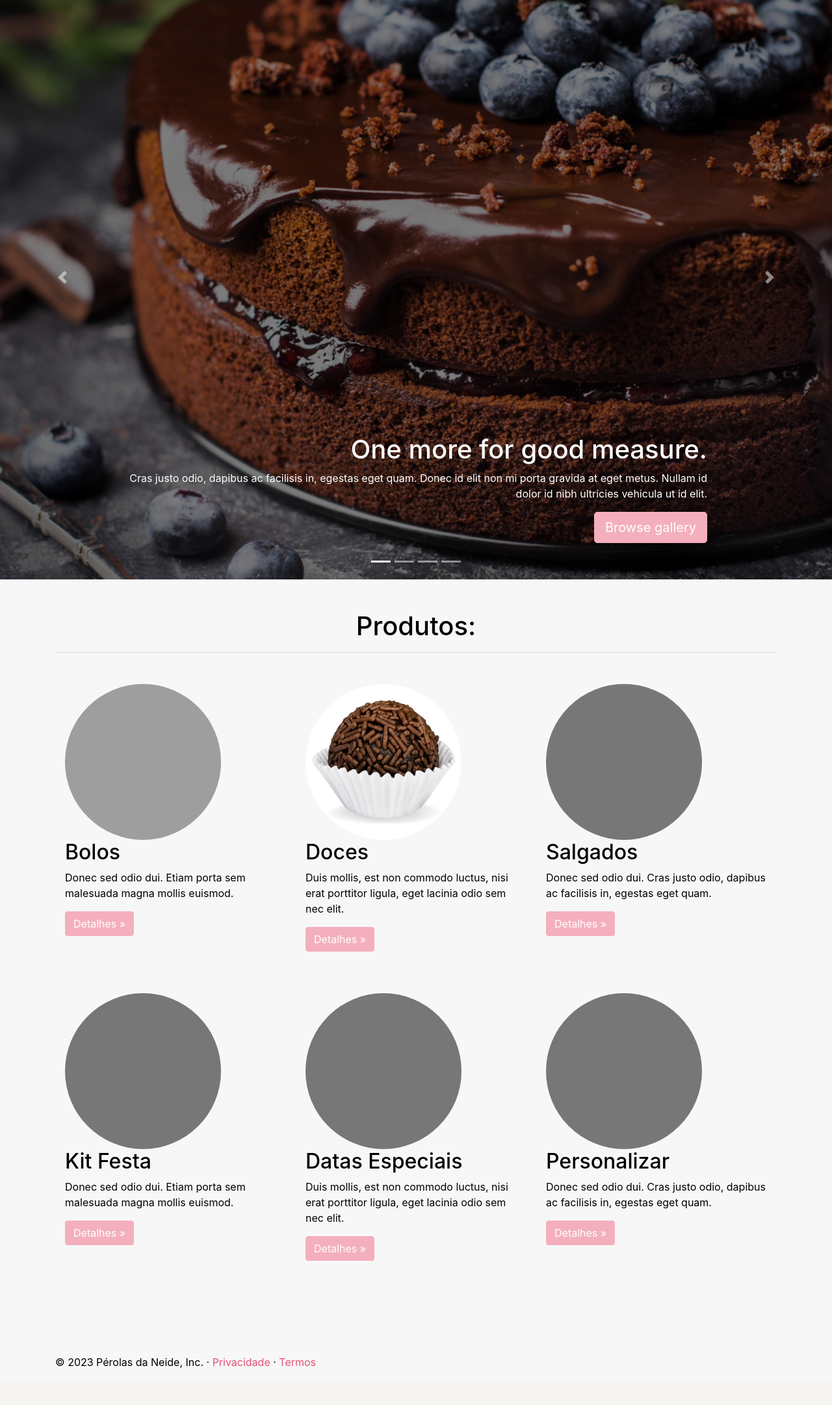
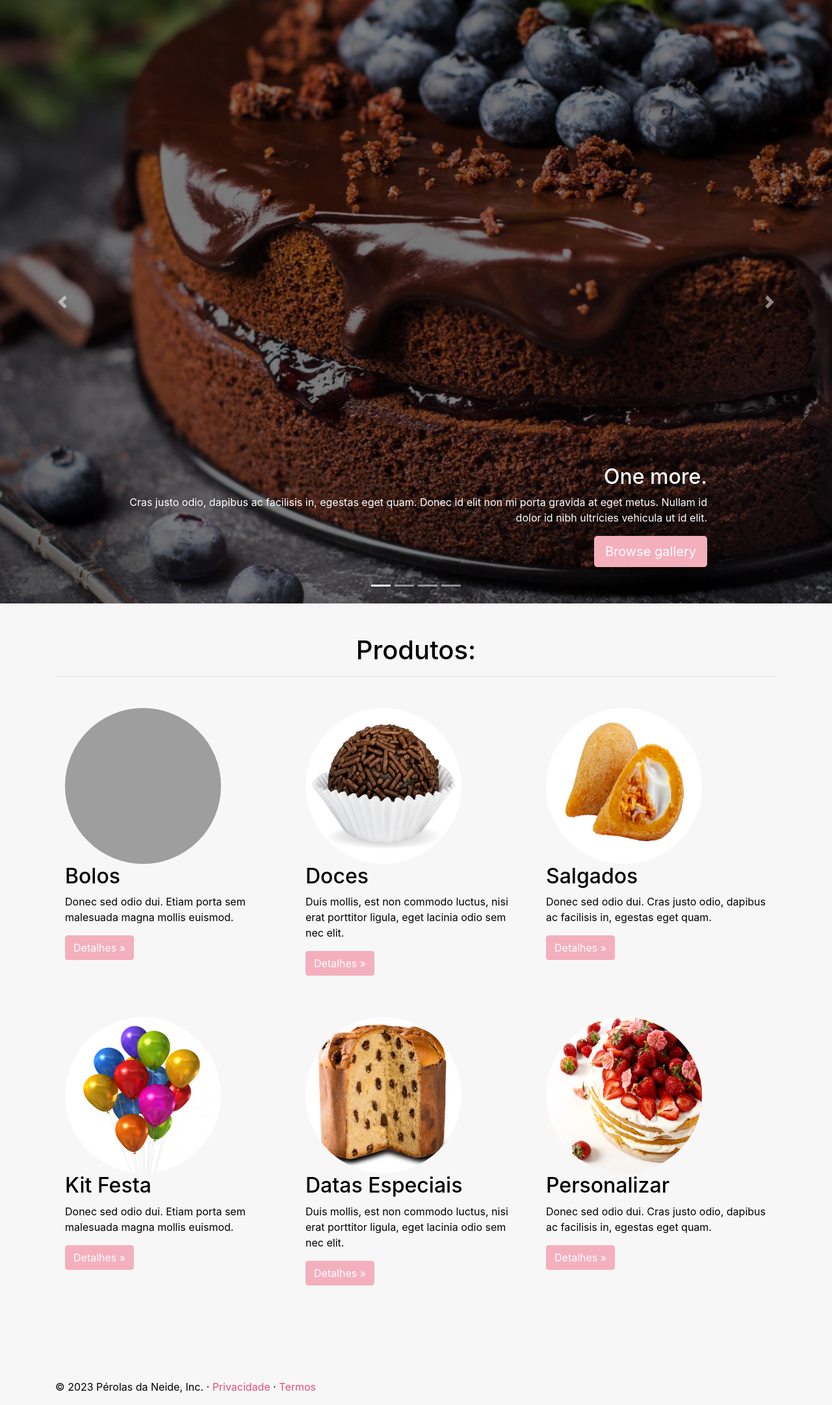
Before and after one commit to nana-marques/perolas-website, a CodeIgniter app: page /Ana/ in a window 1280 px wide. Shown: the part 85-2248 px from the top of the page at 65% size. Before the commit the page ends 2191 px from the top, so only its background shows below. Run offline with CodeIgniter, Linux system fonts and the light colour scheme; some libraries are stand-ins or nearby versions; grey boxes are pictures that could not be loaded.

Commit message:
att - imagens da homepage

```diff
--- a/application/views/about.php
+++ b/application/views/about.php
@@ -1,5 +1,5 @@
-<div class="row justify-content-center" style="max-width: 100%; margin-top: 5vw;">
-    <div class="col-lg-5 mt-5 bg-light" style="width: 40vw;">
+<div class="row justify-content-center" style="max-width: 100%; margin-top: 4em;">
+    <div class="col-lg-5 mt-5 bg-light" style="width: 40em;">
         <h1 class="text-center font-weight-bold" style="color: #502F4C;">Sobre Nós</h1>
         <div class="col col-8 float-left mt-3">
             <p>
@@ -10,7 +10,7 @@
                 Nullam lobortis volutpat libero nec tincidunt.
             </p>
         </div>
-        <div class="col col-lg-2 float-right mt-3">
+        <div class="col col-lg-4 float-right mt-3">
             <!-- <svg class="bd-placeholder-img rounded-circle" width="240" height="240" xmlns="http://www.w3.org/2000/svg" preserveAspectRatio="xMidYMid slice" focusable="false" role="img" ><rect width="100%" height="100%" fill="#777"/></svg>            -->
             <img src="assets/img/favicon.png" alt="Logotipo da Empresa" width="240" height="240">
         </div>
--- a/application/views/cards/cards_bolos.php
+++ b/application/views/cards/cards_bolos.php
@@ -1,4 +1,4 @@
-<body style="margin-top: 10em;">
+<body>
 
 <div class="mt-5">
     <main role="main">
--- a/application/views/cards/cards_doces.php
+++ b/application/views/cards/cards_doces.php
@@ -1,4 +1,4 @@
-<body style="margin-top: 10em;">
+<body>
 
 <div class="mt-5">
     <main role="main">
--- a/application/views/cards/cards_especiais.php
+++ b/application/views/cards/cards_especiais.php
@@ -1,4 +1,4 @@
-<body style="margin-top: 10em;">
+<body>
 
 <div class="mt-5">
     <main role="main">
--- a/application/views/cards/cards_salgados.php
+++ b/application/views/cards/cards_salgados.php
@@ -1,4 +1,4 @@
-<body style="margin-top: 10em;">
+<body>
 
 <div class="mt-5">
     <main role="main">
--- a/application/views/homepage.php
+++ b/application/views/homepage.php
@@ -1,5 +1,5 @@
 <body>
-<div class="mt-5">
+<div>
     <main role="main">
 
         <div id="myCarousel" class="carousel slide" data-ride="carousel">
@@ -12,10 +12,30 @@
             <div class="carousel-inner">
                 <div class="carousel-item active">
                     <!-- <svg class="bd-placeholder-img" width="100%" height="100%" xmlns="http://www.w3.org/2000/svg" preserveAspectRatio="xMidYMid slice" focusable="false" role="img"><rect width="100%" height="100%" fill="#777"/></svg> -->
-                <img src="assets/img/boloChocolate.jpg" alt="" width="100%" height="100%" style="filter: brightness(0.5); max-width: 100%; height: auto;">
+                    <img src="assets/img/boloChocolate.jpg" alt="" width="100%" style="filter: brightness(0.5); max-width: 100%; height: auto;">
                     <div class="container">
-                    <div class="carousel-caption text-right">
-                        <h1>One more for good measure.</h1>
+                        <div class="carousel-caption text-right mt-5">
+                            <h2>One more.</h2>
+                            <p>Cras justo odio, dapibus ac facilisis in, egestas eget quam. Donec id elit non mi porta gravida at eget metus. Nullam id dolor id nibh ultricies vehicula ut id elit.</p>
+                            <p><a class="btn btn-lg btn-primary" href="#" role="button">Browse gallery</a></p>
+                        </div>
+                    </div>
+                </div>
+                <div class="carousel-item">
+                    <img src="assets/img/boloRosa.jpg" alt="" width="100%" style="filter: brightness(0.5); max-width: 100%; height: auto;">
+                    <div class="container">
+                        <div class="carousel-caption text-left mt-5">
+                            <h2>Example headline.</h2>
+                            <p>Cras justo odio, dapibus ac facilisis in, egestas eget quam. Donec id elit non mi porta gravida at eget metus. Nullam id dolor id nibh ultricies vehicula ut id elit.</p>
+                            <p><a class="btn btn-lg btn-primary" href="#" role="button">Sign up today</a></p>
+                        </div>
+                    </div>
+                </div>
+                <div class="carousel-item">
+                    <img src="assets/img/boloChocolate.jpg" alt="" width="100%" height="100%" style="filter: brightness(0.5); max-width: 100%; height: auto; ">
+                    <div class="container">
+                        <div class="carousel-caption text-right mt-5">
+                            <h2>One more.</h2>
                             <p>Cras justo odio, dapibus ac facilisis in, egestas eget quam. Donec id elit non mi porta gravida at eget metus. Nullam id dolor id nibh ultricies vehicula ut id elit.</p>
                             <p><a class="btn btn-lg btn-primary" href="#" role="button">Browse gallery</a></p>
                         </div>
@@ -24,28 +44,8 @@
                 <div class="carousel-item">
                     <img src="assets/img/boloRosa.jpg" alt="" width="100%" height="100%" style="filter: brightness(0.5); max-width: 100%; height: auto;">
                     <div class="container">
-                    <div class="carousel-caption text-left">
-                        <h1>Example headline.</h1>
-                        <p>Cras justo odio, dapibus ac facilisis in, egestas eget quam. Donec id elit non mi porta gravida at eget metus. Nullam id dolor id nibh ultricies vehicula ut id elit.</p>
-                        <p><a class="btn btn-lg btn-primary" href="#" role="button">Sign up today</a></p>
-                    </div>
-                </div>
-            </div>
-            <div class="carousel-item">
-                <img src="assets/img/bolo1.png" alt="" width="100%" height="100%" style="filter: brightness(0.5); max-width: 100%; height: auto; ">
-                <div class="container">
-                    <div class="carousel-caption text-right">
-                        <h1>One more for good measure.</h1>
-                        <p>Cras justo odio, dapibus ac facilisis in, egestas eget quam. Donec id elit non mi porta gravida at eget metus. Nullam id dolor id nibh ultricies vehicula ut id elit.</p>
-                        <p><a class="btn btn-lg btn-primary" href="#" role="button">Browse gallery</a></p>
-                    </div>
-                </div>
-            </div>
-            <div class="carousel-item">
-                <img src="assets/img/bolo2.jpg" alt="" width="100%" height="100%" style="filter: brightness(0.5); max-width: 100%; height: auto;">
-                <div class="container">
-                    <div class="carousel-caption text-left">
-                        <h1>Example headline.</h1>
+                        <div class="carousel-caption text-left mt-5">
+                            <h2>Example headline.</h2>
                             <p>Cras justo odio, dapibus ac facilisis in, egestas eget quam. Donec id elit non mi porta gravida at eget metus. Nullam id dolor id nibh ultricies vehicula ut id elit.</p>
                             <p><a class="btn btn-lg btn-primary" href="#" role="button">Sign up today</a></p>
                         </div>
@@ -83,7 +83,8 @@
                         <p><a class="btn btn-primary" href="cards_doces" role="button">Detalhes &raquo;</a></p>
                     </div>
                     <div class="col-lg-4">
-                        <svg class="bd-placeholder-img rounded-circle" width="240" height="240" xmlns="http://www.w3.org/2000/svg" preserveAspectRatio="xMidYMid slice" focusable="false" role="img" aria-label="Placeholder: 140x140"><title>Placeholder</title><rect width="100%" height="100%" fill="#777"/><text x="50%" y="50%" fill="#777" dy=".3em">140x140</text></svg>
+                        <!-- <svg class="bd-placeholder-img rounded-circle" width="240" height="240" xmlns="http://www.w3.org/2000/svg" preserveAspectRatio="xMidYMid slice" focusable="false" role="img" aria-label="Placeholder: 140x140"><title>Placeholder</title><rect width="100%" height="100%" fill="#777"/><text x="50%" y="50%" fill="#777" dy=".3em">140x140</text></svg> -->
+                        <img src="assets/img/coxinha.png" alt="" width="240" height="240" class="rounded-circle">
                         <h2>Salgados</h2>
                         <p>Donec sed odio dui. Cras justo odio, dapibus ac facilisis in, egestas eget quam. </p>
                         <p><a class="btn btn-primary" href="cards_salgados" role="button">Detalhes &raquo;</a></p>
@@ -96,19 +97,22 @@
 
                 <div class="row mt-5">
                     <div class="col-lg-4">
-                        <svg class="bd-placeholder-img rounded-circle" width="240" height="240" xmlns="http://www.w3.org/2000/svg" preserveAspectRatio="xMidYMid slice" focusable="false" role="img" aria-label="Placeholder: 140x140"><title>Placeholder</title><rect width="100%" height="100%" fill="#777"/><text x="50%" y="50%" fill="#777" dy=".3em">140x140</text></svg>
+                        <!-- <svg class="bd-placeholder-img rounded-circle" width="240" height="240" xmlns="http://www.w3.org/2000/svg" preserveAspectRatio="xMidYMid slice" focusable="false" role="img" aria-label="Placeholder: 140x140"><title>Placeholder</title><rect width="100%" height="100%" fill="#777"/><text x="50%" y="50%" fill="#777" dy=".3em">140x140</text></svg> -->
+                        <img src="assets/img/balao.jpg" alt="" width="240" height="240" class="rounded-circle">
                         <h2>Kit Festa</h2>
                         <p>Donec sed odio dui. Etiam porta sem malesuada magna mollis euismod.</p>
                         <p><a class="btn btn-primary" href="#" role="button">Detalhes &raquo;</a></p>
                     </div>
                     <div class="col-lg-4">
-                        <svg class="bd-placeholder-img rounded-circle" width="240" height="240" xmlns="http://www.w3.org/2000/svg" preserveAspectRatio="xMidYMid slice" focusable="false" role="img" aria-label="Placeholder: 140x140"><title>Placeholder</title><rect width="100%" height="100%" fill="#777"/><text x="50%" y="50%" fill="#777" dy=".3em">140x140</text></svg>
+                        <!-- <svg class="bd-placeholder-img rounded-circle" width="240" height="240" xmlns="http://www.w3.org/2000/svg" preserveAspectRatio="xMidYMid slice" focusable="false" role="img" aria-label="Placeholder: 140x140"><title>Placeholder</title><rect width="100%" height="100%" fill="#777"/><text x="50%" y="50%" fill="#777" dy=".3em">140x140</text></svg> -->
+                        <img src="assets/img/panetone2.jpg" alt="" width="240" height="240" class="rounded-circle">
                         <h2>Datas Especiais</h2>
                         <p>Duis mollis, est non commodo luctus, nisi erat porttitor ligula, eget lacinia odio sem nec elit.</p>
                         <p><a class="btn btn-primary" href="#" role="button">Detalhes &raquo;</a></p>
                     </div>
                     <div class="col-lg-4">
-                        <svg class="bd-placeholder-img rounded-circle" width="240" height="240" xmlns="http://www.w3.org/2000/svg" preserveAspectRatio="xMidYMid slice" focusable="false" role="img" aria-label="Placeholder: 140x140"><title>Placeholder</title><rect width="100%" height="100%" fill="#777"/><text x="50%" y="50%" fill="#777" dy=".3em">140x140</text></svg>
+                        <!-- <svg class="bd-placeholder-img rounded-circle" width="240" height="240" xmlns="http://www.w3.org/2000/svg" preserveAspectRatio="xMidYMid slice" focusable="false" role="img" aria-label="Placeholder: 140x140"><title>Placeholder</title><rect width="100%" height="100%" fill="#777"/><text x="50%" y="50%" fill="#777" dy=".3em">140x140</text></svg> -->
+                        <img src="assets/img/bolo-morango.png" alt="" width="240" height="240" class="rounded-circle">
                         <h2>Personalizar</h2>
                         <p>Donec sed odio dui. Cras justo odio, dapibus ac facilisis in, egestas eget quam.</p>
                         <p><a class="btn btn-primary" href="#" role="button">Detalhes &raquo;</a></p>
@@ -121,8 +125,6 @@
 
     </main>
 
-    <script src="https://code.jquery.com/jquery-3.5.1.slim.min.js" integrity="sha384-DfXdz2htPH0lsSSs5nCTpuj/zy4C+OGpamoFVy38MVBnE+IbbVYUew+OrCXaRkfj" crossorigin="anonymous"></script>
-    <script src="https://cdn.jsdelivr.net/npm/bootstrap@4.5.3/dist/js/bootstrap.bundle.min.js" integrity="sha384-ho+j7jyWK8fNQe+A12Hb8AhRq26LrZ/JpcUGGOn+Y7RsweNrtN/tE3MoK7ZeZDyx" crossorigin="anonymous"></script>
 
 </div>
 </body>
--- a/application/views/static/header.php
+++ b/application/views/static/header.php
@@ -9,6 +9,7 @@
     <script src="https://code.jquery.com/jquery-3.5.1.slim.min.js" integrity="sha384-DfXdz2htPH0lsSSs5nCTpuj/zy4C+OGpamoFVy38MVBnE+IbbVYUew+OrCXaRkfj" crossorigin="anonymous"></script>
     <script src="https://cdn.jsdelivr.net/npm/popper.js@1.16.1/dist/umd/popper.min.js" integrity="sha384-9/reFTGAW83EW2RDu2S0VKaIzap3H66lZH81PoYlFhbGU+6BZp6G7niu735Sk7lN" crossorigin="anonymous"></script>
 
+    <script src="https://cdn.jsdelivr.net/npm/bootstrap@4.5.3/dist/js/bootstrap.min.js" integrity="sha384-w1Q4orYjBQndcko6MimVbzY0tgp4pWB4lZ7lr30WKz0vr/aWKhXdBNmNb5D92v7s" crossorigin="anonymous"></script>
 
     <link rel="stylesheet" href="https://use.fontawesome.com/releases/v5.0.13/css/all.css">
     <link rel="stylesheet" href="https://cdn.jsdelivr.net/npm/bootstrap@4.5.3/dist/css/bootstrap.min.css" integrity="sha384-TX8t27EcRE3e/ihU7zmQxVncDAy5uIKz4rEkgIXeMed4M0jlfIDPvg6uqKI2xXr2" crossorigin="anonymous">
@@ -88,10 +89,8 @@
     </style>
 
 </head>
-<body>
-
-
-    <nav class="navbar navbar-expand-md navbar-light fixed-top">
+<div>
+    <nav class="navbar navbar-expand-md navbar-light">
         <a class="navbar-brand" href="http://localhost/Ana/perolas-website/homepage"><img src="assets/img/logo-softZoom.png" alt="Pérolas Logo" style="width: 3em; margin-left: 10px;"></a>
         <button class="navbar-toggler collapsed" type="button" data-toggle="collapse" data-target="#navbarNavAltMarkup" aria-controls="navbarNavAltMarkup" aria-expanded="false" aria-label="Toggle navigation">
             <span class="navbar-toggler-icon"></span>
@@ -125,4 +124,4 @@
         </form>
     </div> -->
 
-</body>
+</div>
```
Also changed, not shown: assets/img/balao.jpg (added), assets/img/baloes.jpg (added), assets/img/bolo-morango.png (added), assets/img/coxinha-img.png (added), assets/img/coxinha.png (added), assets/img/panetone.jpg (added), assets/img/panetone2.jpg (added). Lines whose indentation alone changed are shown as unchanged.
